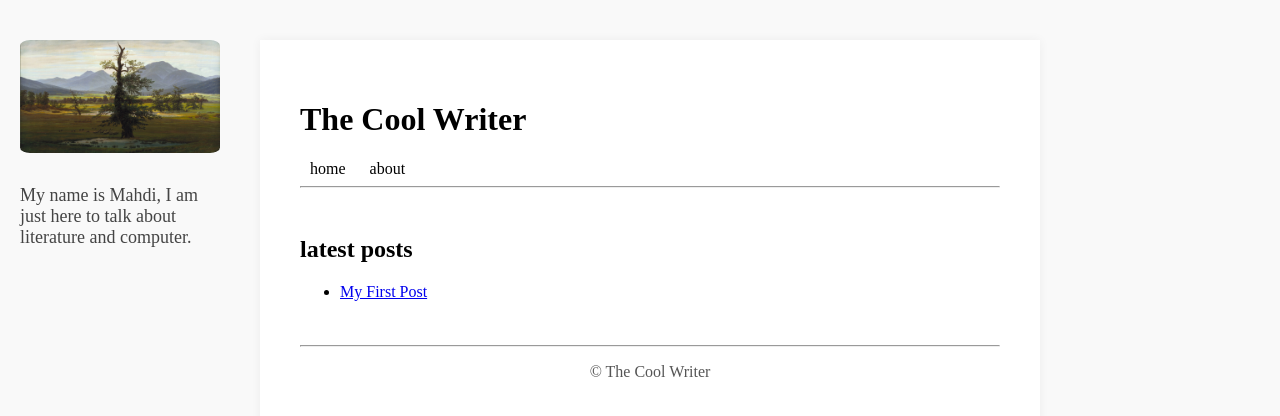
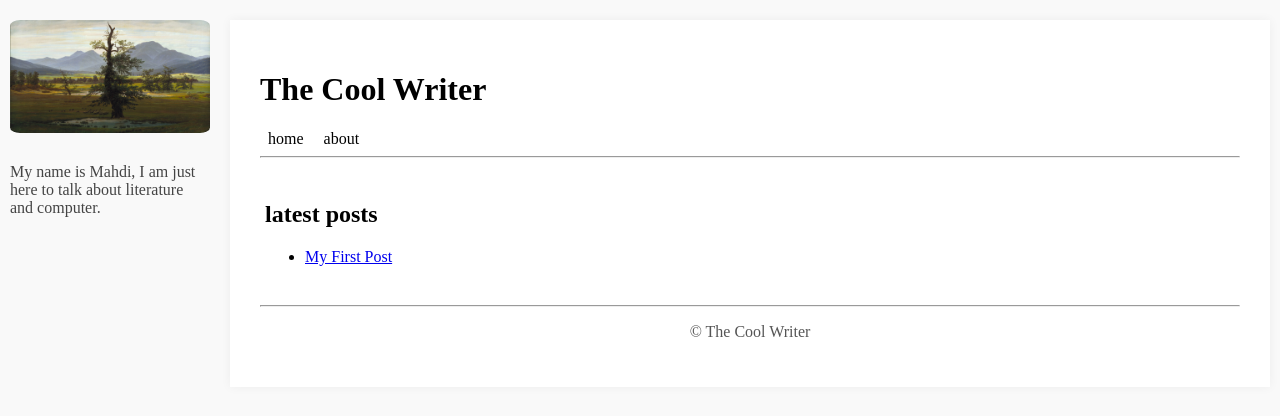
Before and after one commit to mahdikarimi1386339/mahdikarimi1386339.github.io, a Jekyll site: the page built from index.md, in a window 1280 px wide. Shown: the top 416 px of the page. Built offline with Jekyll 4.4.1, drawn with Linux system fonts in a browser that asks for light colours.

Commit message:
maybe the final version of stylist

```diff
--- a/_layouts/default.html
+++ b/_layouts/default.html
@@ -1,6 +1,7 @@
 <!doctype html>
 <html lang="fa">
     <head>
+        <meta name="viewport" content="width=device-width, initial-scale=1.0" />
         <meta charset="UTF-8" />
         <title>{{ page.title }}</title>
         <link
--- a/assets/css/style.css
+++ b/assets/css/style.css
@@ -4,9 +4,10 @@ body {
     background-color: #f9f9f9;
     margin: 0;
     font-family: "Times New Roman", Times, serif;
+    font-size: 16px; /* Base font size for scalability */
 }
 
-/* shits */
+/* Header and footer links */
 header a:link,
 header a:visited {
     text-decoration: none;
@@ -15,7 +16,7 @@ header a:visited {
 
 header,
 footer {
-    padding: 20px;
+    padding: 15px; /* Reduced padding for smaller screens */
     color: #555;
 }
 
@@ -28,7 +29,7 @@ footer {
 }
 
 nav a {
-    margin: 0 10px;
+    margin: 0 8px; /* Slightly smaller margin for mobile */
     text-decoration: none;
     color: #007acc;
 }
@@ -36,15 +37,15 @@ nav a {
 nav a:hover {
     text-decoration: underline;
 }
-/* end of shits */
 
-/* Parent wrapper that centers both sidebar and container together */
+/* Parent wrapper that centers both container and sidebar */
 .page-wrapper {
     display: flex;
-    gap: 40px; /* spacing between sidebar and content */
+    flex-direction: row; /* Default row layout for larger screens */
+    gap: 20px; /* Reduced gap for better mobile fit */
     max-width: 1300px;
-    margin: 0 auto; /* centers the whole wrapper */
-    padding: 40px 20px;
+    margin: 0 auto; /* Centers the wrapper */
+    padding: 20px 10px; /* Reduced padding for mobile */
     align-items: flex-start;
 }
 
@@ -53,14 +54,10 @@ nav a:hover {
     max-width: 1100px;
     width: 100%;
     background-color: white;
-    padding: 20px;
+    padding: 15px; /* Reduced padding for mobile */
     box-shadow: 0 0 10px rgba(0, 0, 0, 0.05);
-    margin-right: 220px;
-}
-
-.container:only-child {
-    margin-left: auto;
-    margin-right: auto;
+    margin-right: 0; /* Remove fixed margin for responsive layout */
+    order: 2; /* Ensure container comes second in flex */
 }
 
 /* Sidebar with bio */
@@ -69,34 +66,85 @@ nav a:hover {
     flex-shrink: 0;
     text-align: left;
     position: sticky;
-    top: 40px;
+    top: 20px; /* Adjusted for smaller screens */
+    order: 1; /* Ensure sidebar comes first in flex */
+}
+
+.container:only-child {
+    margin-left: auto;
+    margin-right: auto;
 }
 
 .bio-pic {
-    width: 200px;
+    width: 100%; /* Responsive image width */
+    max-width: 200px; /* Maintain max size */
     border-radius: 5%;
     margin-bottom: 10px;
 }
 
 .bio-text {
-    font-size: 18px;
+    font-size: 1rem; /* Relative unit for better scaling */
     color: #444;
 }
 
-@media (max-width: 768px) {
+/* Media query for mobile and smaller screens */
+@media screen and (max-width: 768px) {
     .page-wrapper {
-        flex-direction: column;
-        align-items: center; /* وسط‌چین در حالت عمودی */
-        gap: 20px;
+        flex-direction: column; /* Stack container and sidebar vertically */
+        gap: 15px; /* Smaller gap for mobile */
+        padding: 10px; /* Further reduced padding */
+    }
+
+    .container {
+        max-width: 100%; /* Full width on mobile */
+        padding: 10px; /* Smaller padding */
+        margin-right: 0; /* Remove margin for mobile */
+        order: 1; /* Container stays first */
     }
 
     .sidebar {
-        position: static; /* دیگه sticky لازم نیست توی موبایل */
-        width: 100%;
-        text-align: center;
+        width: 100%; /* Full width for sidebar on mobile */
+        position: static; /* Disable sticky positioning on mobile */
+        text-align: center; /* Center-align for better mobile appearance */
+        order: 2; /* Sidebar comes after container */
     }
 
-    .container {
-        width: 100%;
+    .bio-pic {
+        max-width: 150px; /* Smaller image for mobile */
+        margin: 0 auto 10px; /* Center image */
+    }
+
+    .bio-text {
+        font-size: 0.9rem; /* Slightly smaller font for mobile */
+    }
+
+    header,
+    footer {
+        padding: 10px; /* Even smaller padding for mobile */
+    }
+
+    nav a {
+        margin: 0 5px; /* Tighter margins for mobile */
+        font-size: 0.9rem; /* Smaller nav links */
     }
 }
+
+/* Media query for very small screens (e.g., phones below 480px) */
+@media screen and (max-width: 480px) {
+    body {
+        font-size: 14px; /* Smaller base font size */
+    }
+
+    .bio-text {
+        font-size: 0.9rem; /* Further reduced font size */
+    }
+
+    .bio-pic {
+        max-width: 120px; /* Even smaller image for very small screens */
+    }
+
+    nav a {
+        font-size: 0.85rem; /* Smaller nav links */
+        margin: 0 3px; /* Tighter margins */
+    }
+}
```
Also changed, not shown: 3 other files.
